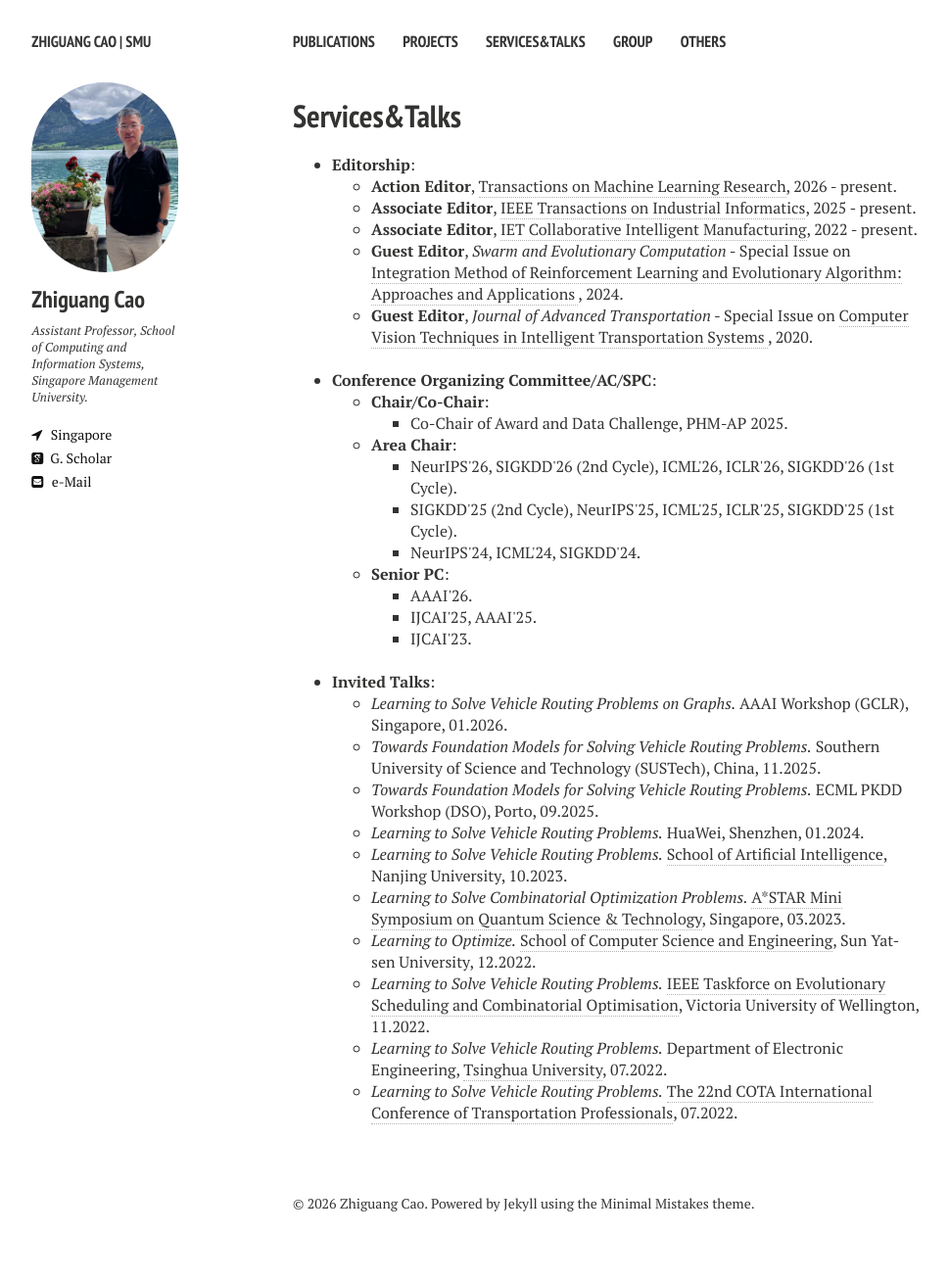
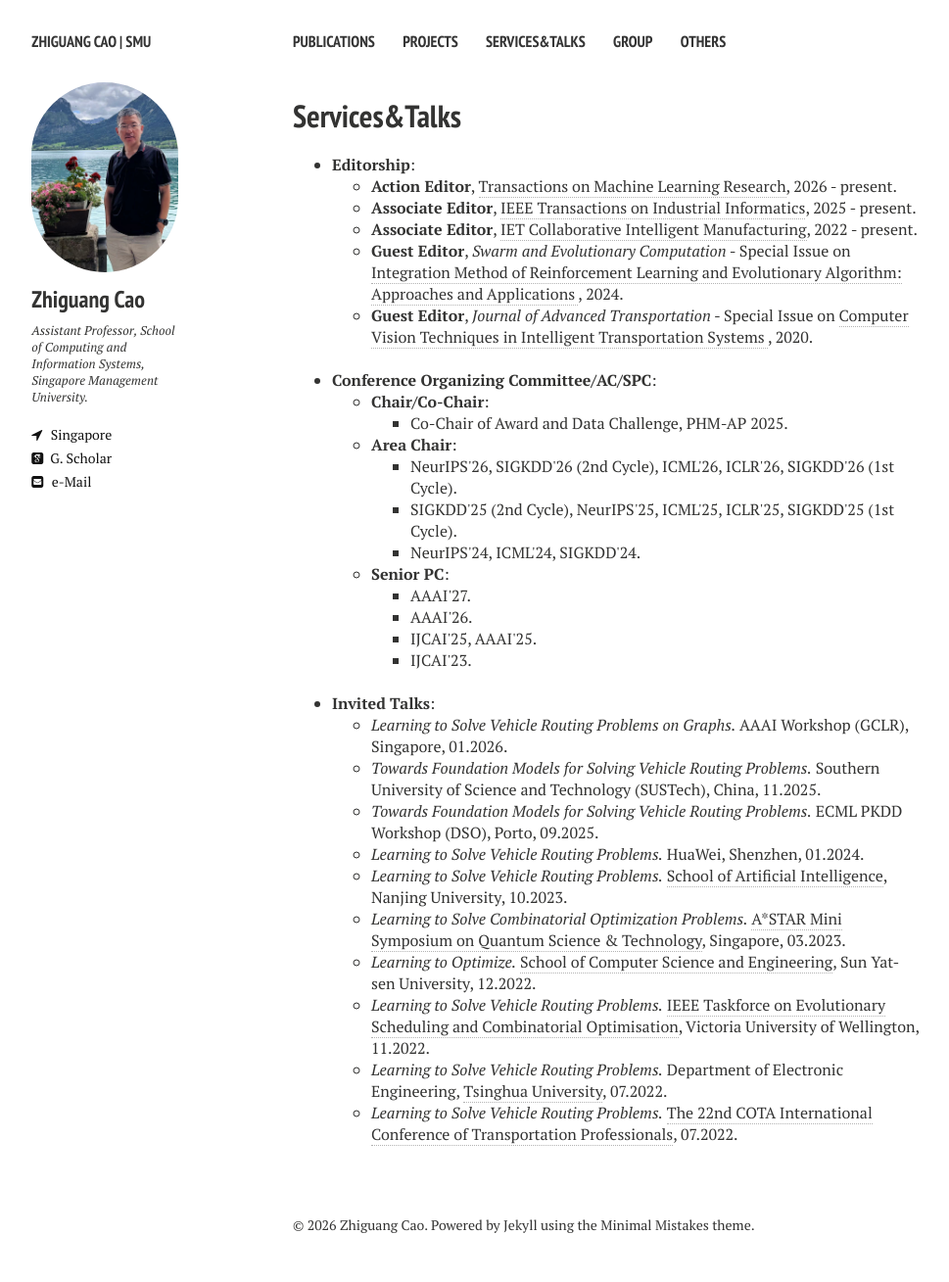
Before and after one commit to zhiguangcaosg/zhiguangcaosg.github.io, a Jekyll site: the page built from services&talks.md, in a window 1280 px wide. Shown: the whole page at 98% size, without its empty margins (21-990 px from the left). Built offline with Jekyll 4.4.1, drawn with Linux system fonts in a browser that asks for light colours; nearby versions of some CDN libraries; before the commit the page ends 1287 px from its top, so only the background shows below that.

Commit message:
Update services&talks.md

```diff
--- a/services&talks.md
+++ b/services&talks.md
@@ -52,6 +52,9 @@ comments: false
 	</li>
 	<li> <b>Senior PC</b>:
 		<ul>
+
+			<li> AAAI'27.
+			</li>
 			<li> AAAI'26.
 			</li>
 			<li> IJCAI'25, AAAI'25.
```
